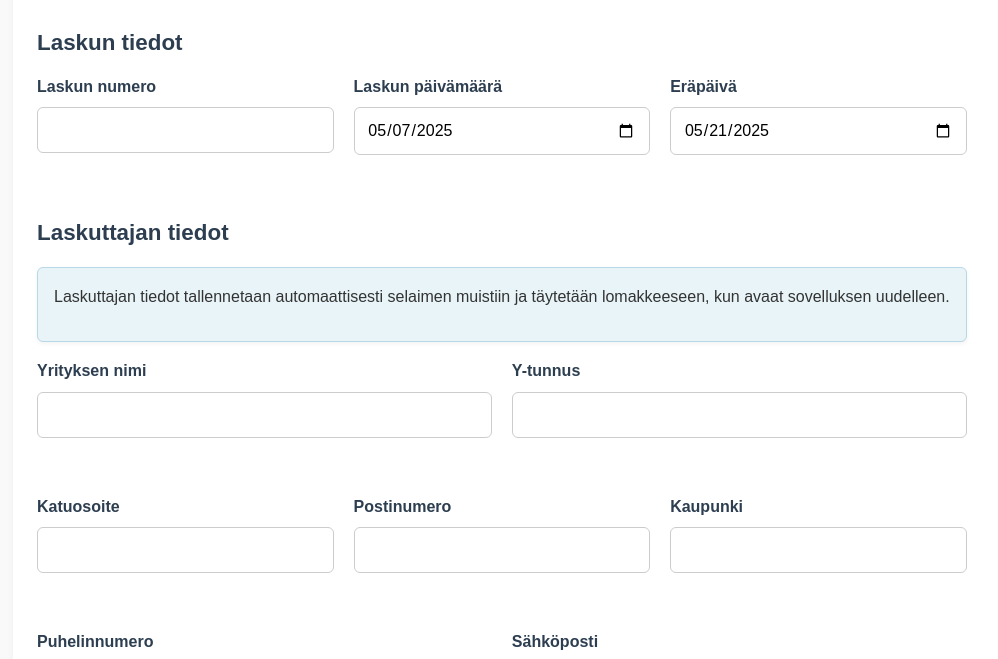
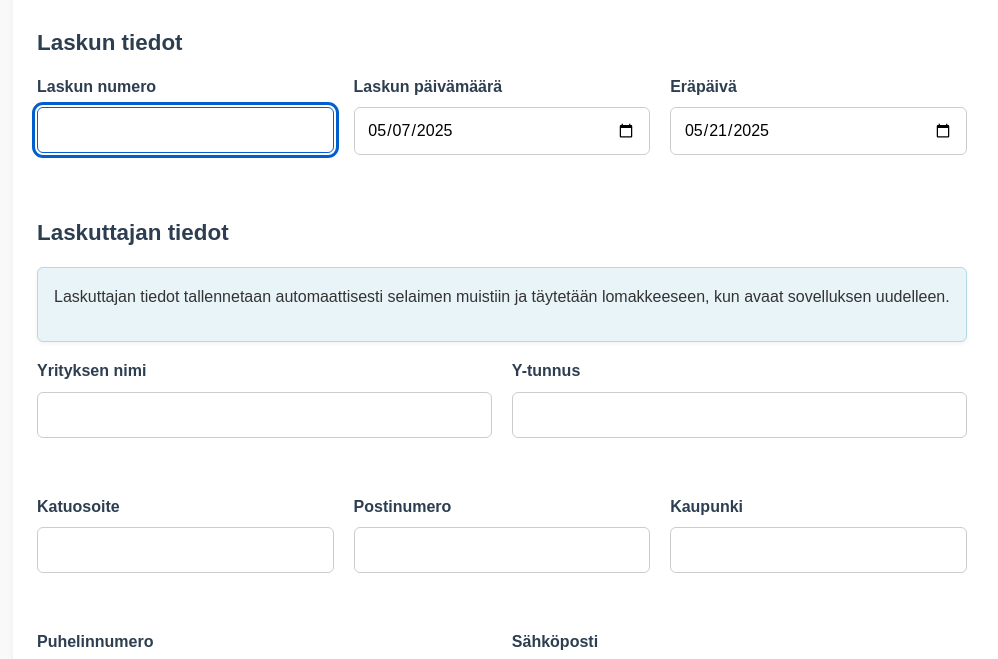
Before and after one commit to RolandBykof/mygithubpages, a plain HTML site: page laskusorvi/laskusorvi.html in a window 1280 px wide. Shown: the part 101-760 px from the top of the page, without its empty margins (43-1041 px from the left). Drawn offline with nearby package versions, Linux system fonts and the light colour scheme.

Commit message:
Laskusorvi
Siirsin laskusorvin omaan kansioon. Kun sovellus avautuu kohdistus menee automaattisesti laskun numero -kenttään. Kun painetaan tuote kautta palvelun kuvauspainiketta aktiivinen kohta siirtyy automaattisesti tuotteen määrittelyyn.

```diff
--- a/laskusorvi.html
+++ b/laskusorvi/laskusorvi.html
@@ -762,6 +762,7 @@ select.input-error {
 
             // Lisää ensimmäinen tuoterivi
             addProductRow();
+            document.getElementById('invoiceNumber').focus();
 
             // Lisää tapahtumankuuntelijat
             document.getElementById('add-product-btn').addEventListener('click', addProductRow);
```
